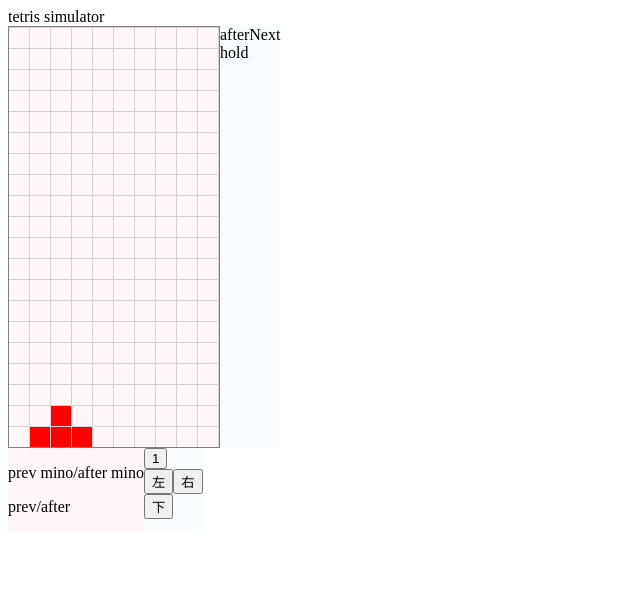
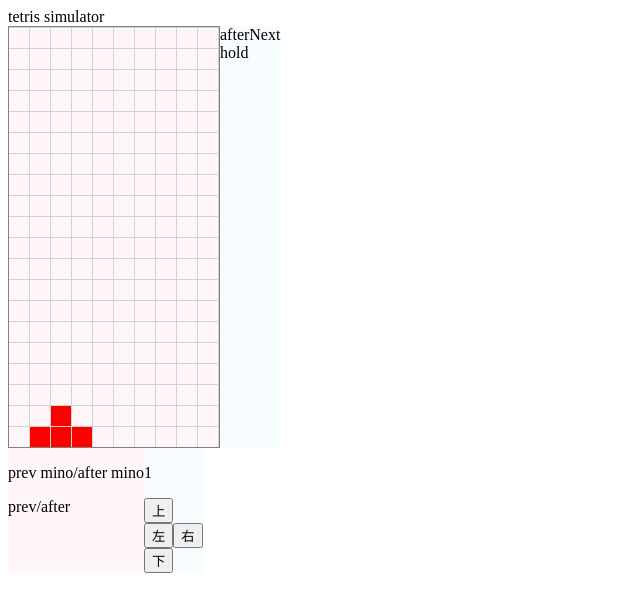
Before and after one commit to ahyaemon/react-tetris, a React (Create React App) app: page / in a window 1280 px wide. Shown: the top 612 px of the page, without its empty margins (0-640 px from the left). Built offline with nearby package versions, Linux system fonts and the light colour scheme.

Commit message:
add input to game

```diff
--- a/src/App.tsx
+++ b/src/App.tsx
@@ -3,12 +3,14 @@ import './App.scss';
 import Screen from "./components/screen/Screen";
 import Controller from "./components/controller/Controller";
 import GameContext from "./gameContext";
-import {Game} from "./game/game";
+import {Command, Game} from "./game/game";
 import {useKeyDown} from "./hooks/useKeyDown";
 
 const key = {
     down: 'ArrowDown',
-    up: 'ArrowUp'
+    up: 'ArrowUp',
+    right: 'ArrowRight',
+    left: 'ArrowLeft',
 }
 
 export const game = Game.create()
@@ -16,14 +18,10 @@ export const game = Game.create()
 function App() {
     const [gameState, setGameState] = useState(game.state)
     useKeyDown([
-        {
-            key: key.down,
-            f: () => { console.log('down') }
-        },
-        {
-            key: key.up,
-            f: () => { console.log('up') }
-        }
+        { key: key.down,  f: () => { setGameState(game.input(Command.Down)) } },
+        { key: key.up,  f: () => { setGameState(game.input(Command.Up)) } },
+        { key: key.right,  f: () => { setGameState(game.input(Command.Right)) } },
+        { key: key.left,  f: () => { setGameState(game.input(Command.Left)) } },
     ])
 
     return (
--- a/src/components/controller/controller-right/cross-keys/CrossKeys.tsx
+++ b/src/components/controller/controller-right/cross-keys/CrossKeys.tsx
@@ -9,17 +9,25 @@ export default function CrossKeys() {
 
     return (
         <div className="crossKeys">
+            <p>{gameState.value}</p>
             <button
                 type="button"
                 onClick={() => { setGameState(game.input(Command.Up)) }}
-            >
-                {gameState.value}
-            </button>
+            >上</button>
             <br/>
-            <button type="button">左</button>
-            <button type="button">右</button>
+            <button
+                type="button"
+                onClick={() => { setGameState(game.input(Command.Left)) }}
+            >左</button>
+            <button
+                type="button"
+                onClick={() => { setGameState(game.input(Command.Right)) }}
+            >右</button>
             <br/>
-            <button type="button">下</button>
+            <button
+                type="button"
+                onClick={() => { setGameState(game.input(Command.Down)) }}
+            >下</button>
         </div>
     )
 }
--- a/src/game/game.ts
+++ b/src/game/game.ts
@@ -83,6 +83,12 @@ export class Game {
     public input(command: Command): GameState {
         if (command === Command.Up) {
             this.value += 10
+        } else if (command === Command.Right) {
+            this.value += 1
+        } else if (command === Command.Down) {
+            this.value -= 10
+        } else if (command === Command.Left) {
+            this.value -= 1
         }
         return this.state
     }
```
